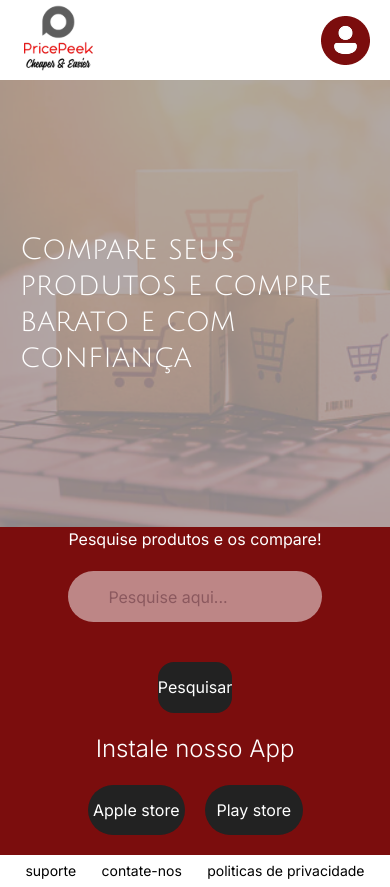
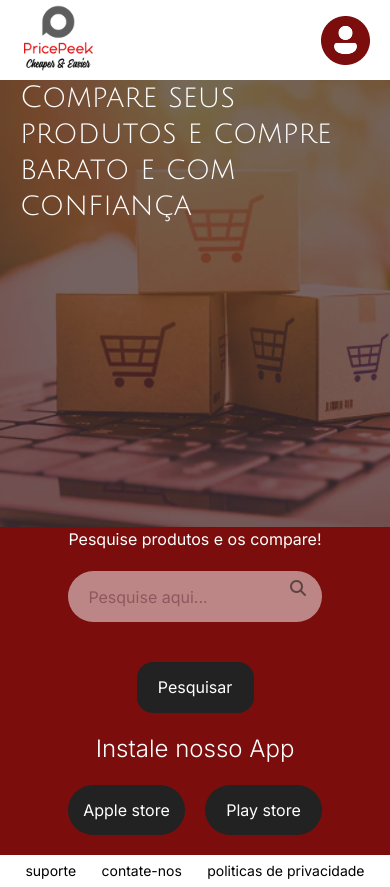
Before and after one commit to JoaoMatheus27/PricePeek, a Next.js app: page / in a window 390 px wide. Built offline with nearby package versions, Linux system fonts and the light colour scheme; a web font is replaced by a local one.

Commit message:
butao como componente

```diff
--- a/src/app/globals.css
+++ b/src/app/globals.css
@@ -6,25 +6,11 @@
 @tailwind components;
 @tailwind utilities;
 
-/* :root {
-  --background: #ffffff;
-  --foreground: #171717;
-}
-
-@media (prefers-color-scheme: dark) {
-  :root {
-    --background: #0a0a0a;
-    --foreground: #ededed;
-  }
-} */
-
 *{
-  min-height: 100%;
+  min-height: fit-content;
 }
 
 body {
-  color: var(--foreground);
-  background: var(--background);
   font-family: Arial, Helvetica, sans-serif;
   display: flex;
   flex-direction: column;
--- a/src/app/page.js
+++ b/src/app/page.js
@@ -1,30 +1,31 @@
 import Image from "next/image";
 import Bg from "../../public/img/bg.png";
+import BUTTONAPP from "../components/BUTTONAPP/button.jsx";
 
 export default function Home() {
   return (
-    <main>
-      <section className="h-[53svh]   bg-[url('/img/bg.png')]  bg-black opacity-50 bg-cover   bg-no-repeat sm:bg-cover sm:bg-no-repeat sm:bg-center md:bg-cover md:bg-center-center">
-        <p className="font-julius text-white font-thin text-3xl  flex items-center justify-center h-[5svh] px-5 ">
+    <main className="h-[100%]">
+      <section className="h-[53svh]   bg-[url('/img/bg.png')]  bg-black opacity-90 bg-cover   bg-no-repeat sm:bg-cover sm:bg-no-repeat sm:bg-center md:bg-cover md:bg-center-center">
+        <p className="font-julius text-white font-thin text-3xl text-900  flex items-center justify-center h-[5svh] px-5 ">
           Compare seus produtos e compre barato e com confiança
         </p>
       </section>
 
-      <section className="max-h-[100%] bg-[#7B0D0D]">
+      <section className="min-h-max bg-[#7B0D0D]">
         <p className="text-center text-white font-inter">
           Pesquise produtos e os compare!
         </p>
         {/* input */}
-        <div className="w-full flex justify-center space-x-5 flex-wrap p-5">
+        <div className="relative w-full flex justify-center space-x-5 flex-wrap p-5">
           <input
-            className="font-inter px-5 rounded-full w-[30svh] h-[6svh] opacity-50 pl-10"
+            className=" font-inter px-5 rounded-full w-[30svh] h-[6svh] outline-none opacity-50 "
             placeholder="Pesquise aqui..."
           ></input>
-          <i className="fas fa-search absolute left-[33svh] top-[5svh] transform -translate-y-1/2"></i>
+          <i className="fas fa-search fixed left-[32svh] top-[68.7%] opacity-50 text-black"></i>
         </div>
         {/* botao pesquisar */}
         <div className="w-full flex justify-center space-x-5 flex-wrap p-5">
-          <button className="relative bg-[#222222] text-white rounded-2xl -full sm:w-[45%] md:w-[15vw] h-[6vh] font-inter">
+          <button className="relative bg-[#222222] text-white rounded-2xl w-[30vw] -full sm:w-[45%] md:w-[15vw] h-[6vh] font-inter">
             Pesquisar
           </button>
         </div>
@@ -32,14 +33,7 @@ export default function Home() {
         Instale nosso App
         </p>
         {/* botao apps */}
-        <div className="w-full flex justify-center space-x-5 flex-wrap p-5">
-          <button className="relative bg-[#222222] text-white rounded-full w-[25vw] sm:w-[20vw] md:w-[15vw] h-[6vh] font-inter">
-            Apple store
-          </button>
-          <button className="relative bg-[#222222] text-white rounded-full w-[25vw] sm:w-[20vw] md:w-[15vw] h-[6vh] font-inter">
-            Play store
-          </button>
-        </div>
+        <BUTTONAPP />
       </section>
     </main>
   );
--- /dev/null
+++ b/src/components/BUTTONAPP/button.jsx
@@ -0,0 +1,14 @@
+import React from "react";
+
+export default function BUTTONAPP() {
+  return (
+    <div className="w-full flex justify-center space-x-5 flex-wrap p-5">
+      <button className="relative bg-[#222222] text-white rounded-full w-[30vw] sm:w-[30vw] md:w-[15vw] h-[6vh] font-inter">
+      <i icon="fa-brands fa-google-play text-black" /> Apple store
+      </button>
+      <button className="relative bg-[#222222] text-white rounded-full w-[30vw] sm:w-[30vw] md:w-[15vw] h-[6vh] font-inter">
+        Play store
+      </button>
+    </div>
+  );
+}
--- a/src/components/layouts/FOOTER/footer.jsx
+++ b/src/components/layouts/FOOTER/footer.jsx
@@ -1,6 +1,6 @@
 export default function FOOTER() {
     return (
-        <footer className="flex flex-column items-center font-inter justify-evenly text-sm leading-8">
+        <footer className="flex flex-column items-center font-inter justify-evenly max-h-6 text-sm leading-8">
         <p>
             suporte
         </p>
```
